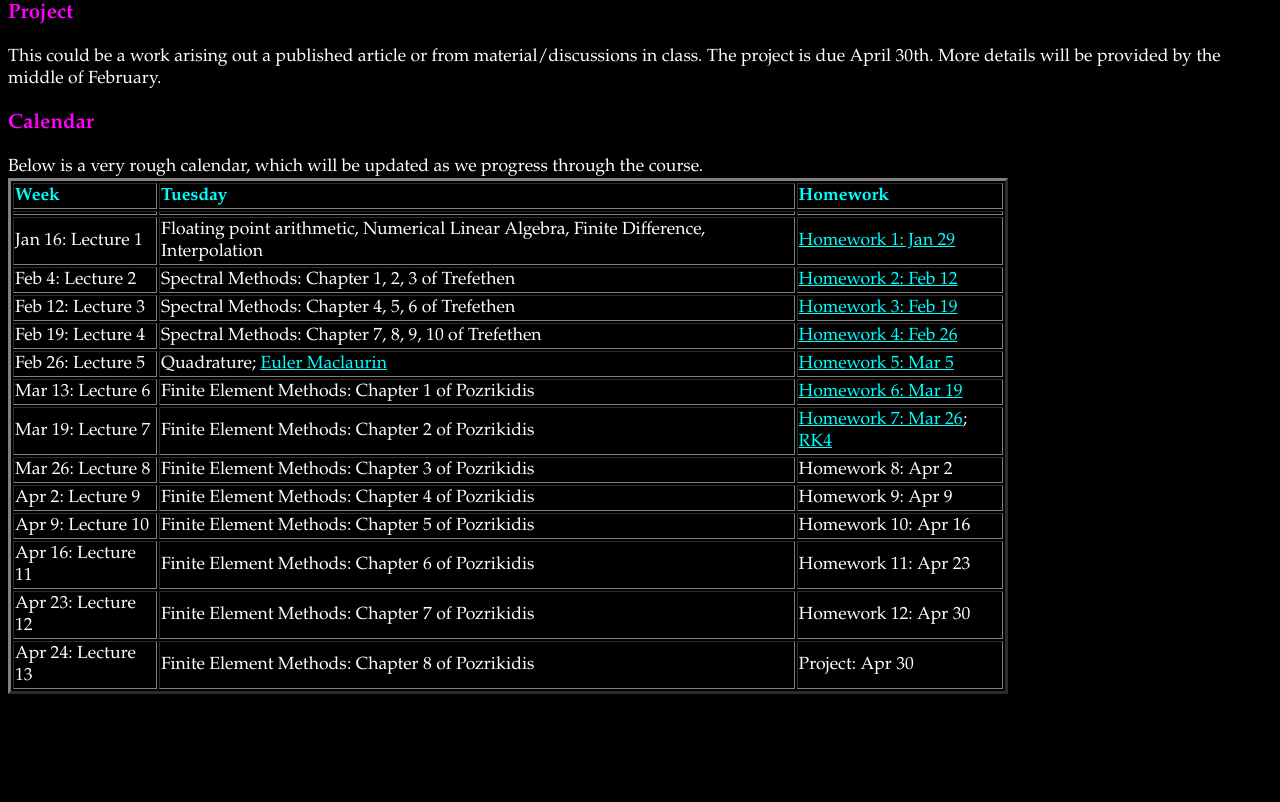
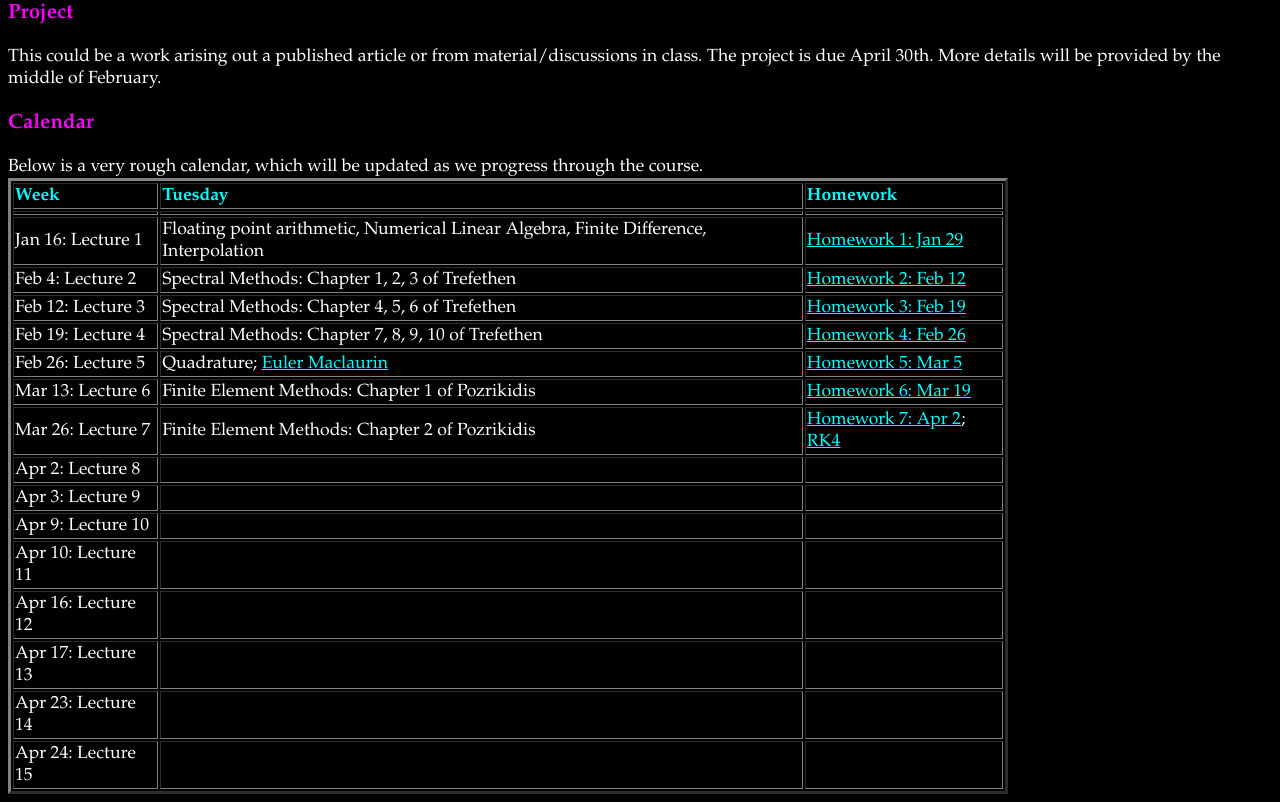
Before and after one commit to sivaramambikasaran/2018_CMS, a plain HTML site: page index.html in a window 1280 px wide. Shown: the part 1495-2297 px from the top of the page. Before the commit the page ends 2197 px from the top, so only its background shows below. Drawn offline with nearby package versions, Linux system fonts and the light colour scheme; some packages are replaced by stand-ins of ours.

Commit message:
Update index.html

```diff
--- a/index.html
+++ b/index.html
@@ -133,39 +133,49 @@ Below is a very rough calendar, which will be updated as we progress through the
 	<td><a href="https://drive.google.com/file/d/1qBmNmfIqFVQKYecazmh62E8DSwLrZOhS/view?usp=sharing">Homework 6: Mar 19</a></td>
 </tr>
 <tr>
-	<td>Mar 19: Lecture 7</td>
+	<td>Mar 26: Lecture 7</td>
 	<td>Finite Element Methods: Chapter 2 of Pozrikidis</td>
-	<td><a href="https://drive.google.com/file/d/1Hr86O5dxByTu2u6WuJb6dZ9FbxieO7Lg/view?usp=sharing">Homework 7: Mar 26</a>; <a href="https://drive.google.com/file/d/1YSuWKGZirr_0mEsoMCSdlrmCib1Hg_va/view?usp=sharing">RK4</a></td>
+	<td><a href="https://drive.google.com/file/d/1Hr86O5dxByTu2u6WuJb6dZ9FbxieO7Lg/view?usp=sharing">Homework 7: Apr 2</a>; <a href="https://drive.google.com/file/d/1YSuWKGZirr_0mEsoMCSdlrmCib1Hg_va/view?usp=sharing">RK4</a></td>
 </tr>
 <tr>
-	<td>Mar 26: Lecture 8</td>
-	<td>Finite Element Methods: Chapter 3 of Pozrikidis</td>
-	<td>Homework 8: Apr 2</td>
+	<td>Apr 2: Lecture 8</td>
+	<td></td>
+	<td></td>
 </tr>
 <tr>
-	<td>Apr 2: Lecture 9</td>
-	<td>Finite Element Methods: Chapter 4 of Pozrikidis</td>
-	<td>Homework 9: Apr 9</td>
+	<td>Apr 3: Lecture 9</td>
+	<td></td>
+	<td></td>
 </tr>
 <tr>
 	<td>Apr 9: Lecture 10</td>
-	<td>Finite Element Methods: Chapter 5 of Pozrikidis</td>
-	<td>Homework 10: Apr 16</td>
+	<td></td>
+	<td></td>
 </tr>
 <tr>
-	<td>Apr 16: Lecture 11</td>
-	<td>Finite Element Methods: Chapter 6 of Pozrikidis</td>
-	<td>Homework 11: Apr 23</td>
+	<td>Apr 10: Lecture 11</td>
+	<td></td>
+	<td></td>
 </tr>
 <tr>
-	<td>Apr 23: Lecture 12</td>
-	<td>Finite Element Methods: Chapter 7 of Pozrikidis</td>
-	<td>Homework 12: Apr 30</td>
+	<td>Apr 16: Lecture 12</td>
+	<td></td>
+	<td></td>
 </tr>
 <tr>
-	<td>Apr 24: Lecture 13</td>
-	<td>Finite Element Methods: Chapter 8 of Pozrikidis</td>
-	<td>Project: Apr 30</td>
+	<td>Apr 17: Lecture 13</td>
+	<td></td>
+	<td></td>
+</tr>
+<tr>
+	<td>Apr 23: Lecture 14</td>
+	<td></td>
+	<td></td>
+</tr>
+<tr>
+	<td>Apr 24: Lecture 15</td>
+	<td></td>
+	<td></td>
 </tr>
 
 </tbody></table>
```
